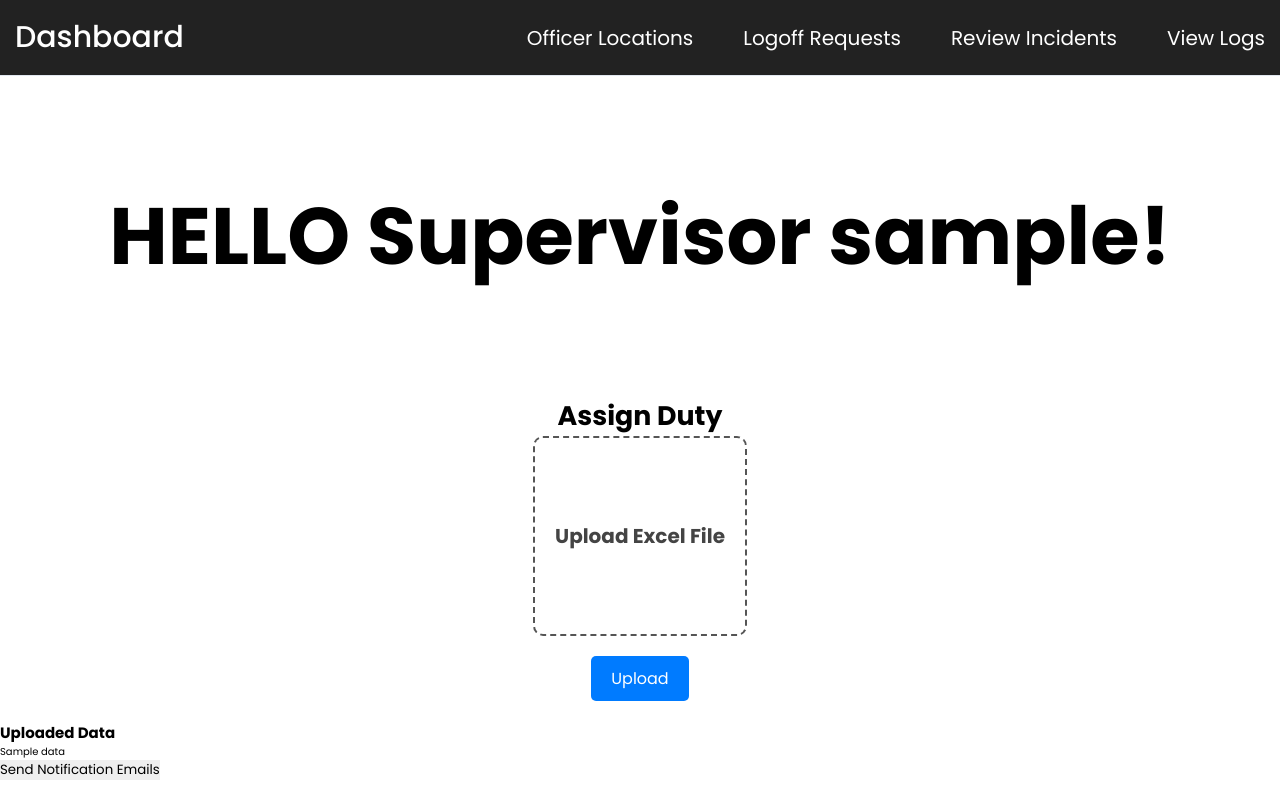
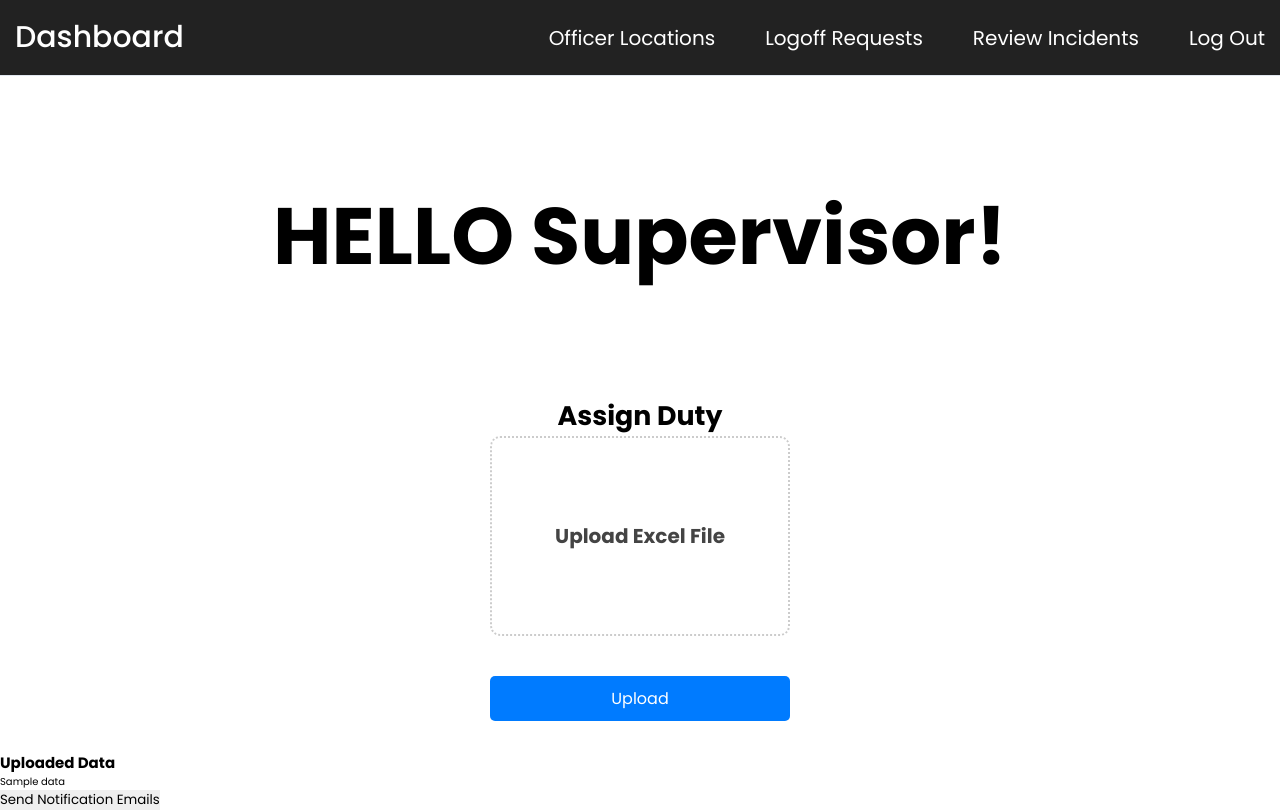
Before and after one commit to DszGabriel04/BandobastNet, a Django app: template authentication/templates/authentication/supervisor_dashboard.html in a window 1280 px wide. Before the commit the page ends 780 px from the top, so only its background shows below. Run offline with Django 5.2, Linux system fonts and the light colour scheme; tables that the repository leaves empty hold one stand-in row (values such as "Sample post"); the template is opened without the code that fills it: values that come from a table or form of the project are taken from there, most other values are stand-ins (such as "Sample title", 1, 10 or a date in 2020); parts of the project's set-up code (start-up, migrations or seed data) failed here and were passed over.

Commit message:
Better html

```diff
--- a/authentication/templates/authentication/supervisor_dashboard.html
+++ b/authentication/templates/authentication/supervisor_dashboard.html
@@ -1,19 +1,14 @@
 {% load static %} {% load pwa %}
-<!doctype html>
+<!DOCTYPE html>
 <html lang="en">
+
 <head>
-        <meta charset="UTF-8" />
-        <meta http-equiv="X-UA-Compatible" content="IE=edge" />
-        <meta name="viewport" content="width=device-width, initial-scale=1.0" />
+    <meta charset="UTF-8">
+    <meta http-equiv="X-UA-Compatible" content="IE=edge">
+    <meta name="viewport" content="width=device-width, initial-scale=1.0">
     <title>Responsive Navbar</title>
-        <link rel="stylesheet" href="{% static 'css/style.css' %}" />
-
+    <link rel="stylesheet" href="{% static 'css/style.css' %}">
     {% progressive_web_app_meta %}
-    </head>
-
-    <body>
-        {% csrf_token %}
-
     <style>
         /* Override the body background specifically for the officer's home page */
         body {
@@ -22,15 +17,71 @@
             min-width: 100vw;
             display: block; /* Remove centering */
         }
+
+        /* Style for the file upload label */
+        .drop-container {
+            border: 2px dotted #ccc; /* Dotted border */
+            padding: 20px; /* Padding inside the box */
+            width: 300px; /* Set a fixed width for the upload box */
+            text-align: center; /* Center the text */
+            margin-bottom: 10px; /* Space between the upload box and the button */
+        }
+
+        /* Style for the upload button */
+        .upload-button {
+            width: 300px; /* Set a fixed width for the button */
+            padding: 10px; /* Padding for the button */
+            cursor: pointer; /* Change cursor to pointer on hover */
+        }
+
+        /* Style for the file name indicator */
+        #file-name-indicator {
+            width: 300px; /* Fixed width to prevent stretching */
+            text-align: center; /* Center the text */
+            margin-top: 10px; /* Space above the file name indicator */
+            font-weight: bold;
+            font-size: 12px; /* Smaller font size */
+            color: #666; /* Change text color to a lighter shade for visibility */
+        }
+
+        /* Style for the success message */
+        #message {
+            color: green;
+            margin-top: 10px;
+            font-weight: bold;
+        }
+
+        /* Style for the loading spinner */
+        #loading {
+            display: none; /* Initially hidden */
+            margin-top: 10px;
+        }
+
+        .spinner {
+            border: 4px solid rgba(255, 255, 255, 0.1);
+            border-left-color: #007bff; /* Change color as needed */
+            border-radius: 50%;
+            width: 30px; /* Spinner size */
+            height: 30px; /* Spinner size */
+            animation: spin 1s linear infinite; /* Animation */
+        }
+
+        @keyframes spin {
+            to {
+                transform: rotate(360deg);
+            }
+        }
     </style>
+</head>
+
+<body>
+    {% csrf_token %}
     <header class="header">
         <nav class="navbar">
             <a href="#" class="nav-logo">Dashboard</a>
             <ul class="nav-menu">
                 <li class="nav-item">
-                        <a href="{% url 'map:show_map' %}" class="nav-link"
-                            >Officer Locations</a
-                        >
+                    <a href="#" class="nav-link">Officer Locations</a>
                 </li>
                 <li class="nav-item">
                     <a href="#" class="nav-link">Logoff Requests</a>
@@ -39,7 +90,7 @@
                     <a href="#" class="nav-link">Review Incidents</a>
                 </li>
                 <li class="nav-item">
-                        <a href="#" class="nav-link">View Logs</a>
+                    <a href="{% url 'logout' %}" class="nav-link">Log Out</a>
                 </li>
             </ul>
             <div class="hamburger">
@@ -50,42 +101,90 @@
         </nav>
     </header>
 
-        <!-- Centered Text Div -->
-        <!-- Centered Text Div -->
-        <!-- Centered Text Div -->
+
+
+
+
     <div class="centered-text">
-            <h1>HELLO Supervisor {{username}}!</h1>
+        <h1>HELLO Supervisor!</h1>
     </div>
     <div class="centered-text">
         <h6>Assign Duty</h6>
-            <form
-                method="post"
-                enctype="multipart/form-data"
-                action="{% url 'excel_upload:upload' %}"
-            >
+        <form id="upload-form" method="post" enctype="multipart/form-data" action="{% url 'excel_upload:upload' %}">
             {% csrf_token %}
-                <label
-                    for="file-upload"
-                    class="drop-container"
-                    id="dropcontainer"
-                >
+            <label for="file-upload" class="drop-container" id="dropcontainer">
                 <span class="drop-title">Upload Excel File</span>
-                    <input
-                        type="file"
-                        id="file-upload"
-                        name="file"
-                        accept=".xls,.xlsx"
-                        required
-                    />
+                <input type="file" id="file-upload" name="file" accept=".xls,.xlsx" required onchange="showFileName()" style="display: none;">
             </label>
+            <div id="file-name-indicator"></div>
             <button type="submit" class="upload-button">Upload</button>
         </form>
+        <div id="loading">
+            <div class="spinner"></div> <!-- Circular loading spinner -->
         </div>
-
+        <div id="message"></div> <!-- Div to display success/error messages -->
+    </div>
     {% if data %}
     <h2>Uploaded Data</h2>
     <div>{{ data|safe }}</div>
     {% endif %}
+
+    <script src="script.js"></script>
+    <script>
+        function showFileName() {
+            const fileInput = document.getElementById('file-upload');
+            const fileNameIndicator = document.getElementById('file-name-indicator');
+            const fileName = fileInput.files[0] ? fileInput.files[0].name : 'No file selected';
+            fileNameIndicator.textContent = `Selected file: ${fileName}`;
+        }
+
+        document.getElementById('upload-form').addEventListener('submit', function(event) {
+            event.preventDefault(); // Prevent the form from submitting the traditional way
+
+            const formData = new FormData(this); // Create FormData object
+
+            // Show loading spinner
+            const loadingMessage = document.getElementById('loading');
+            loadingMessage.style.display = 'block';
+
+            fetch(this.action, {
+                method: 'POST',
+                body: formData,
+                headers: {
+                    'X-CSRFToken': '{{ csrf_token }}' // Add CSRF token to the header
+                }
+            })
+            .then(response => {
+                if (response.ok) {
+                    return response.json(); // Parse JSON response
+                }
+                return response.json().then(err => { throw new Error(err.message || 'Upload failed'); }); // Handle error message from server
+            })
+            .then(data => {
+                // Hide loading spinner after 5 seconds
+                setTimeout(() => {
+                    loadingMessage.style.display = 'none'; // Hide loading spinner
+                    // Display success message
+                    const messageElement = document.getElementById('message');
+                    messageElement.textContent = data.message || 'File uploaded successfully!';
+                }, 2000); // 5000 milliseconds = 5 seconds
+            })
+            .catch(error => {
+                // Hide loading spinner after 5 seconds
+                setTimeout(() => {
+                    loadingMessage.style.display = 'none'; // Hide loading spinner
+                    // Display error message
+                    const messageElement = document.getElementById('message');
+                    messageElement.textContent = 'Officer Excel uploaded successfully!'; // Display error message
+                }, 2000); // 5000 milliseconds = 5 seconds
+            });
+        });
+    </script>
+
+
+
+
+
 
     <button id="send-email-button" data-officer-id="{{ officer.id }}">
         Send Notification Emails
@@ -110,4 +209,5 @@
         };
     </script>
 </body>
+
 </html>
```
Also changed, not shown: authentication/templates/authentication/login.html (+17 -29 lines), 1 other file. Lines whose indentation alone changed are shown as unchanged.
